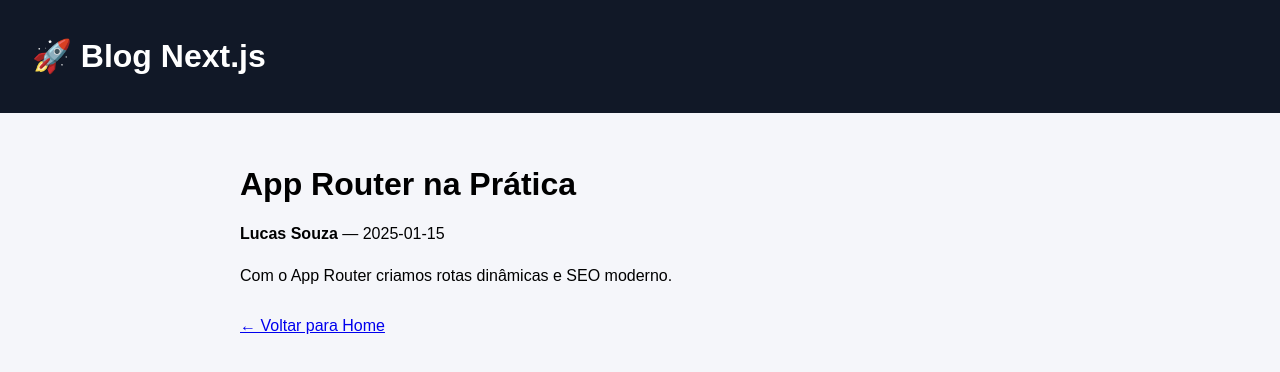
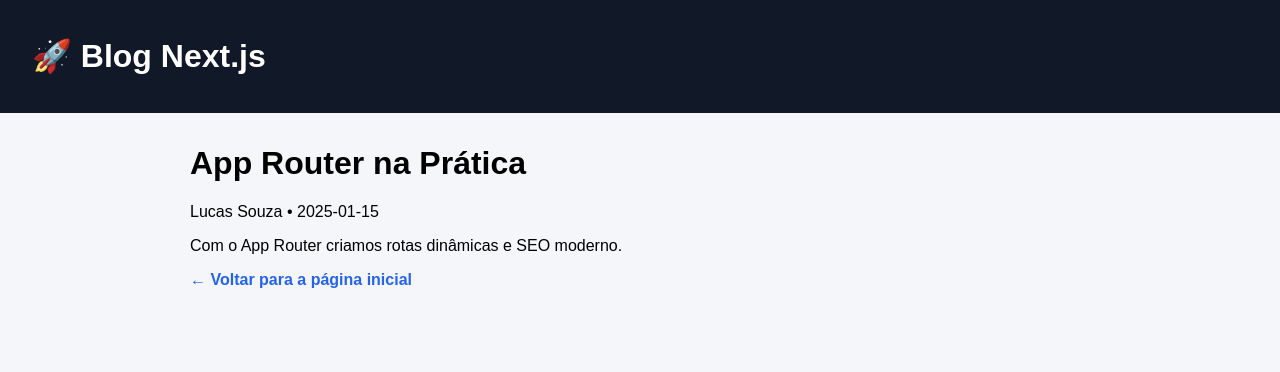
Before and after one commit to lucassouza88/blog-app-router, a Next.js app: page /artigos/app-router-na-pratica in a window 1280 px wide. Shown: the top 372 px of the page. Built offline with nearby package versions, Linux system fonts and the light colour scheme.

Commit message:
fix: artigo page slug route and function name

```diff
--- a/app/artigos/[slug]/page.tsx
+++ b/app/artigos/[slug]/page.tsx
@@ -1,53 +1,29 @@
+import Link from "next/link"
 import { notFound } from "next/navigation"
-import type { Metadata } from "next"
-import { getArtigoBySlug, getArtigos } from "@/lib/artigos"
+import { getArtigoBySlug } from "@/lib/artigos"
 
-export async function generateStaticParams() {
-  const artigos = await getArtigos()
-
-  return artigos.map((artigo) => ({
-    slug: artigo.slug
-  }))
-}
-
-export async function generateMetadata(
-  { params }: { params: Promise<{ slug: string }> }
-): Promise<Metadata> {
-  const { slug } = await params
-  const artigo = await getArtigoBySlug(slug)
+export default async function ArtigoPage(
+  { params }: { params: { slug: string } }
+) {
+  const artigo = await getArtigoBySlug(params.slug)
 
   if (!artigo) {
-    return { title: "Artigo não encontrado" }
+    return notFound()
   }
 
-  return {
-    title: artigo.titulo,
-    description: artigo.resumo
-  }
-}
+  return (
+    <main className="container">
+      <h1>{artigo.titulo}</h1>
 
-export default async function ArtigoPage(
-  { params }: { params: Promise<{ slug: string }> }
-) {
-  const { slug } = await params
-  const artigo = await getArtigoBySlug(slug)
-
-  if (!artigo) return notFound()
-
-  return (
-    <main style={{ padding: "2rem", maxWidth: "800px", margin: "0 auto" }}>
-      <h1>{artigo.titulo}</h1>
       <p>
-        <strong>{artigo.autor}</strong> — {artigo.data}
+        {artigo.autor} • {artigo.data}
       </p>
 
-      <article style={{ marginTop: "1.5rem" }}>
-        {artigo.conteudo}
-      </article>
+      <p>{artigo.conteudo}</p>
 
-      <a href="/" style={{ display: "inline-block", marginTop: "2rem" }}>
-        ← Voltar para Home
-      </a>
+      <Link href="/" className="link">
+        ← Voltar para a página inicial
+      </Link>
     </main>
   )
 }
```
